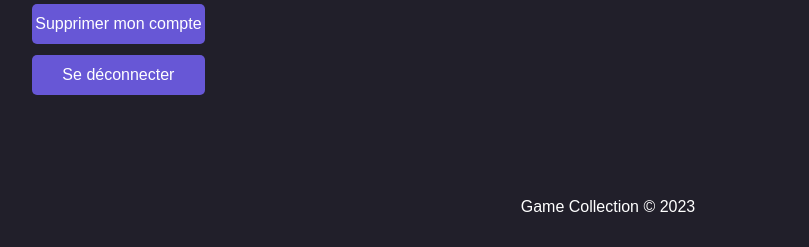
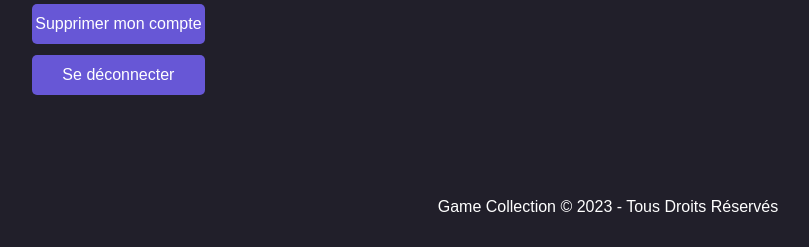
Before and after one commit to Lymiio/game_collection, a PHP site: page /views/profilView.php in a window 1280 px wide. Shown: the part 553-800 px from the top of the page, without its empty margins (32-841 px from the left). Run offline with PHP 8.4, Linux system fonts and the light colour scheme.

Commit message:
Update profilView.php
Adding mention in the footer

```diff
--- a/views/profilView.php
+++ b/views/profilView.php
@@ -59,7 +59,7 @@
     </main>
 
     <footer>
-        <p>Game Collection &copy; 2023</p>
+        <p>Game Collection &copy; 2023 - Tous Droits Réservés</p>
     </footer>
 
 </body>
```
